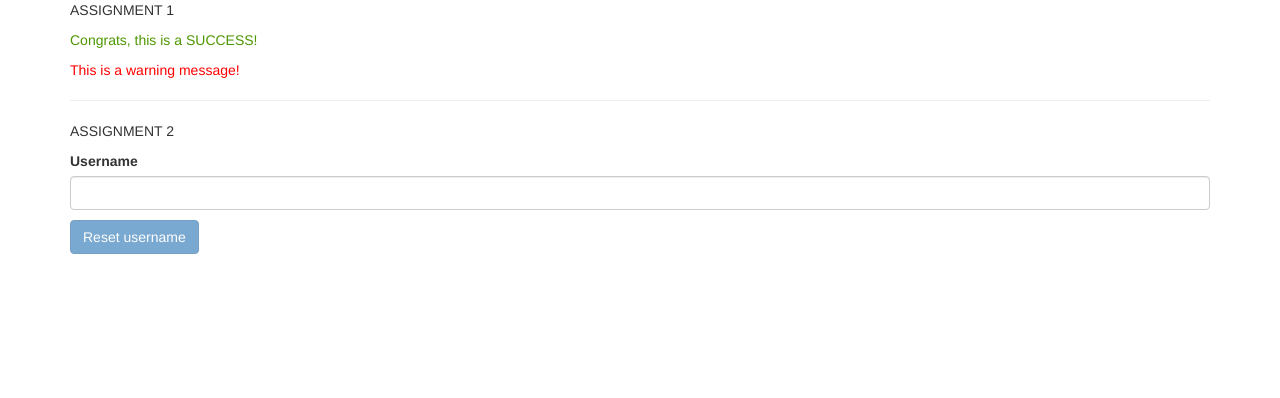
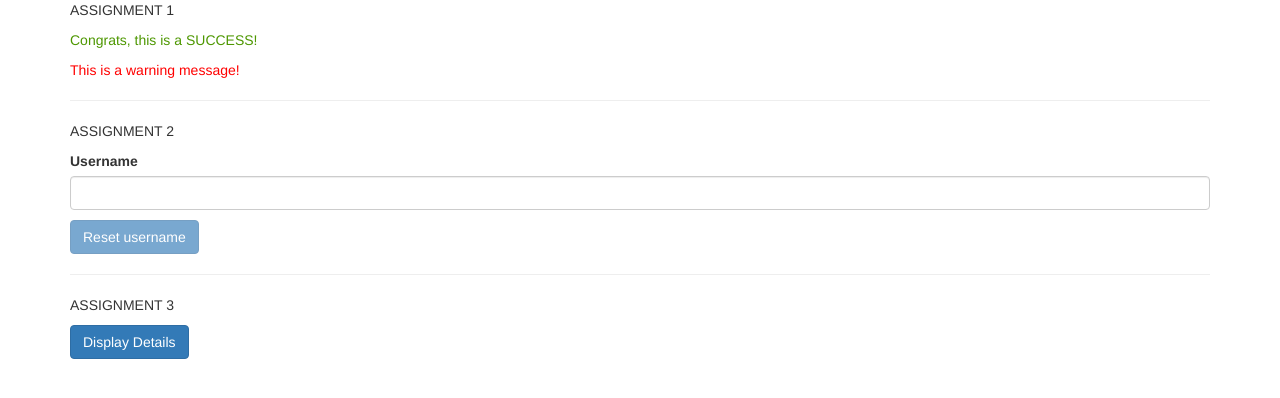
Before and after one commit to mihaivaidos/angular-assignments-udemy, an Angular app: page / in a window 1280 px wide. Shown: the top 398 px of the page. Built offline with nearby package versions, Linux system fonts and the light colour scheme.

Commit message:
Add SecretComponent for Assignment 3 and update AppComponent

```diff
--- a/src/app/app.component.html
+++ b/src/app/app.component.html
@@ -7,4 +7,9 @@
 <div class="container">
   <p>ASSIGNMENT 2</p>
   <app-username/>
+  <hr>
 </div>
+<div class="container">
+  <p>ASSIGNMENT 3</p>
+  <app-secret/>
+</div>
--- a/src/app/app.module.ts
+++ b/src/app/app.module.ts
@@ -5,13 +5,15 @@ import {WarningAlertComponent} from './assignment-1/warning-alert/warning-alert.
 import {SuccessAlertComponent} from './assignment-1/success-alert/success-alert.component';
 import {UsernameComponent} from './assignment-2/username/username.component';
 import {FormsModule} from '@angular/forms';
+import { SecretComponent } from './assignment-3/secret/secret.component';
 
 @NgModule({
   declarations: [
     AppComponent,
     WarningAlertComponent,
     SuccessAlertComponent,
-    UsernameComponent
+    UsernameComponent,
+    SecretComponent
   ],
   imports: [BrowserModule, FormsModule],
   providers: [],
--- /dev/null
+++ b/src/app/assignment-3/secret/secret.component.css
@@ -0,0 +1,3 @@
+.log-text {
+  color: white;
+}
--- /dev/null
+++ b/src/app/assignment-3/secret/secret.component.html
@@ -0,0 +1,12 @@
+<button class="btn btn-primary" (click)="onDisplay()">Display Details</button>
+
+@if (showContent) {
+  <p>Secret content that should appear and disappear when clicking the button.</p>
+}
+@for (logItem of log; track $index) {
+  <p
+    [ngStyle]="{backgroundColor: $index >= 4 ? 'blue' : 'transparent'}"
+    [ngClass]="{'log-text': $index >= 4}"
+  >{{ logItem }}
+  </p>
+}
--- /dev/null
+++ b/src/app/assignment-3/secret/secret.component.ts
@@ -0,0 +1,18 @@
+import {Component} from '@angular/core';
+
+@Component({
+  selector: 'app-secret',
+  templateUrl: './secret.component.html',
+  styleUrl: './secret.component.css'
+})
+export class SecretComponent {
+  showContent = false;
+  clickCounter = 0;
+  log = [];
+
+  onDisplay() {
+    this.showContent = !this.showContent;
+    this.clickCounter++;
+    this.log.push(this.clickCounter);
+  }
+}
```
Also changed, not shown: src/app/assignment-3/ASSIGNMENT-3.md (added, +7 -0 lines).
